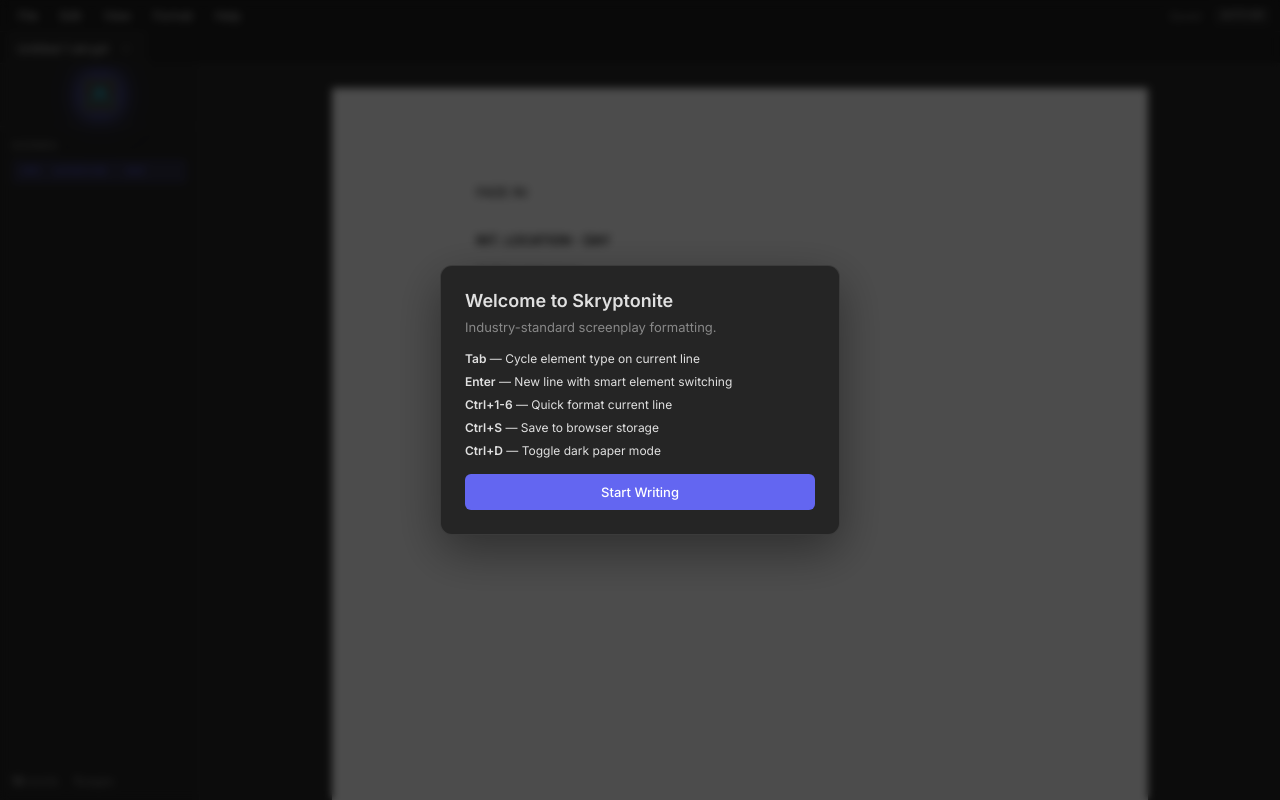
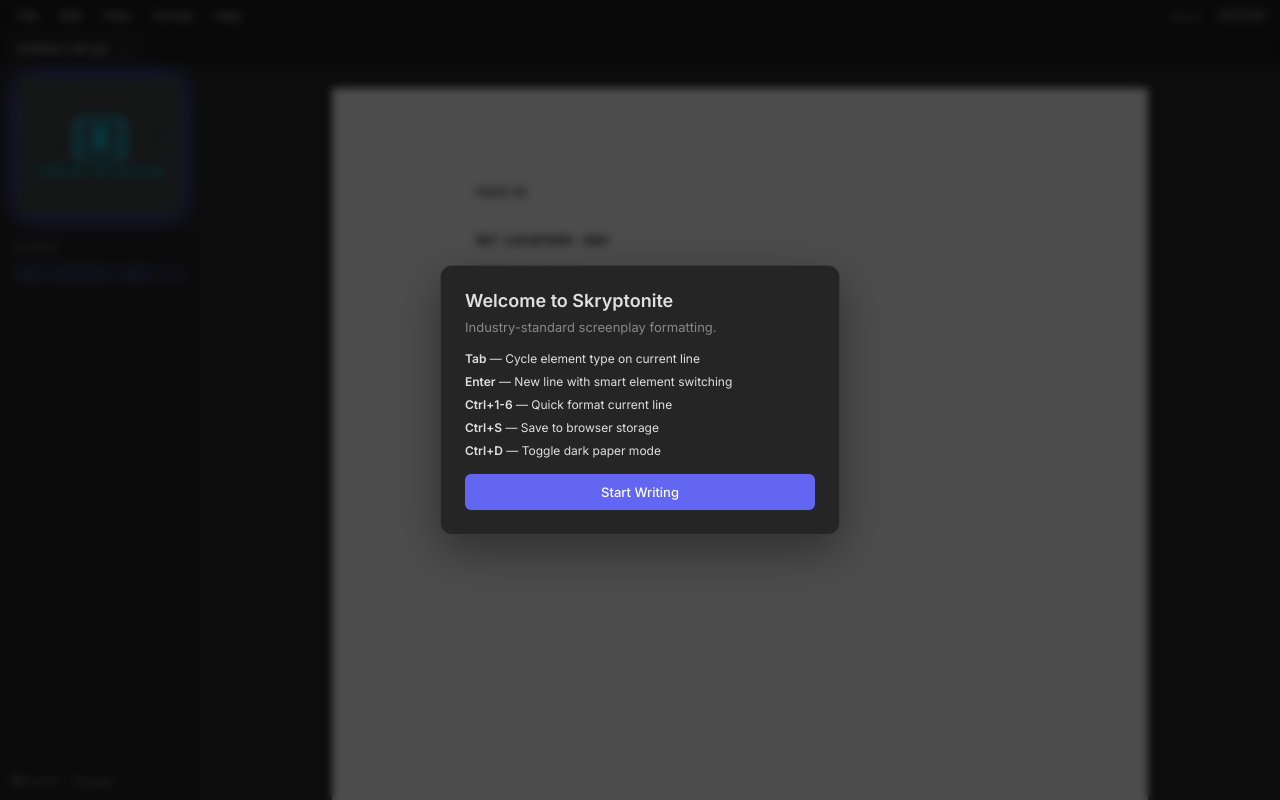
Before and after one commit to jimminiglitch/sluggo, a website built with Vite: page skryptonite/index.html in a window 1280 px wide. Built offline with nearby package versions, Linux system fonts and the light colour scheme.

Commit message:
Update cursor style and enhance logo dimensions for improved visibility

```diff
--- a/skryptonite/src/style.css
+++ b/skryptonite/src/style.css
@@ -56,6 +56,7 @@
   height: 100vh;
   overflow: hidden;
   font-size: 13px;
+  cursor: url('/cursor-neon.svg') 2 2, auto;
 }
 
 #app {
@@ -297,8 +298,8 @@
 }
 
 .logo-mark {
-  width: 34px;
-  height: 34px;
+    width: 162px;
+    height: 136px;
   flex: 0 0 auto;
   filter:
     drop-shadow(0 0 10px var(--accent-color))
```
